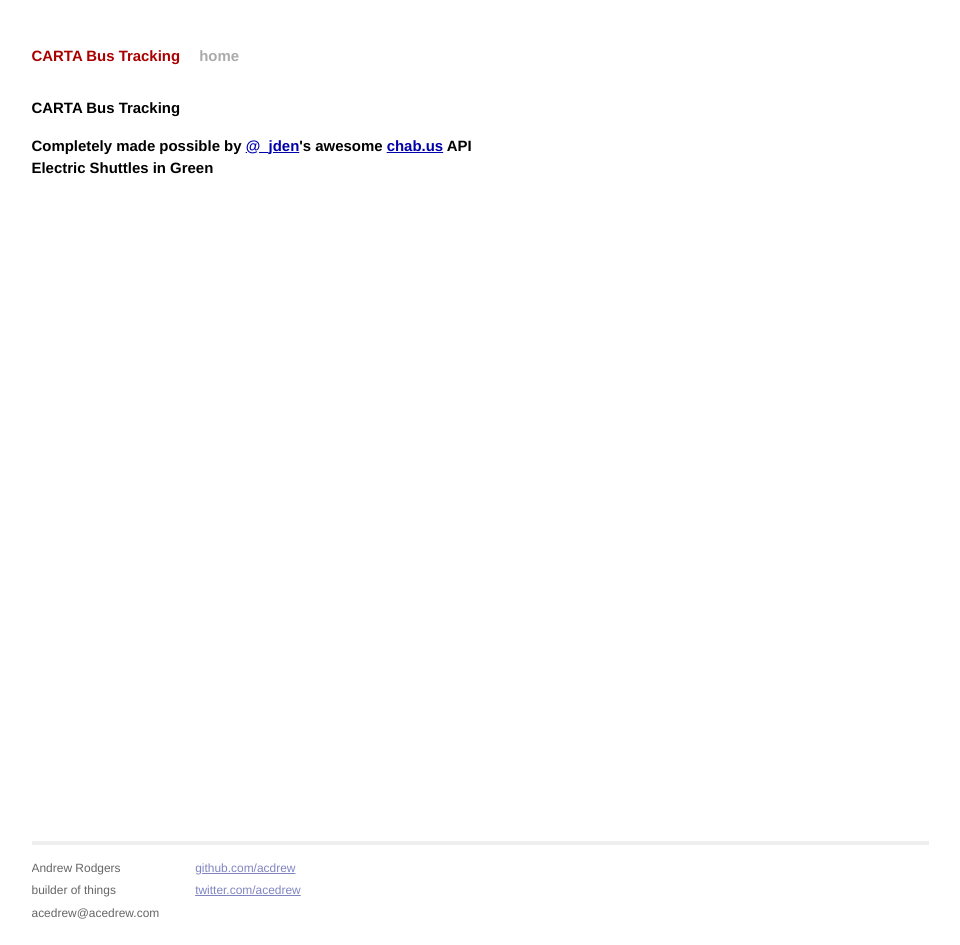
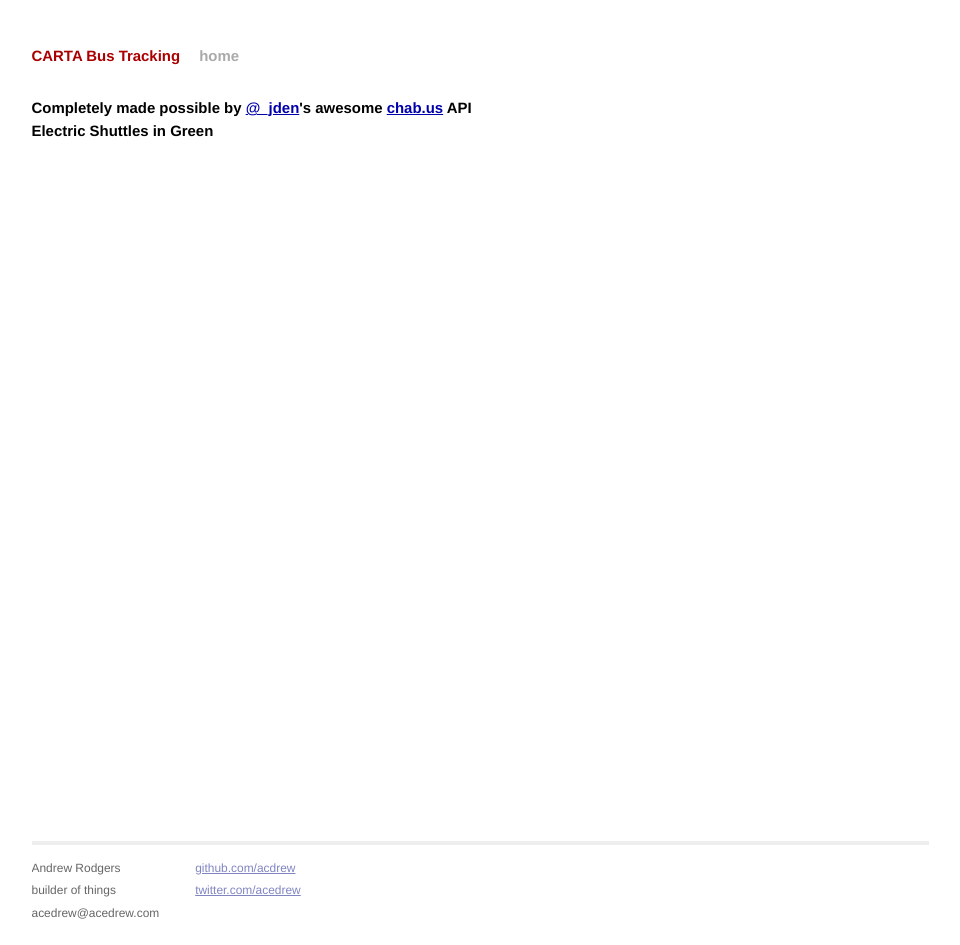
Before and after one commit to acedrew/chab.us-maps, a Jekyll site: the page built from index.html, in a window 1280 px wide. Shown: the whole page, without its empty margins (160-1120 px from the left). Built offline with Jekyll 4.4.1, drawn with Linux system fonts in a browser that asks for light colours; Markdown is read by kramdown in place of the engine named in the settings.

Commit message:
cleaning up stuffs

```diff
--- a/index.html
+++ b/index.html
@@ -4,8 +4,7 @@ title: CARTA Bus Tracking
 ---
 
 <div id="home">
-  <h1>{{ page.title }}</h1>
   <h2>Completely made possible by <a href="http://twitter.com/_jden">@_jden</a>'s awesome <a href="http://chab.us/">chab.us</a> API</h2>
-  <h3>Electric Shuttles in Green</h3>
+  <h3>Electric Shuttles in <span text-color="#029f5b">Green</span></h3>
    <div id="map-canvas"></div>
 </div>
```
Also changed, not shown: 1 other file.
